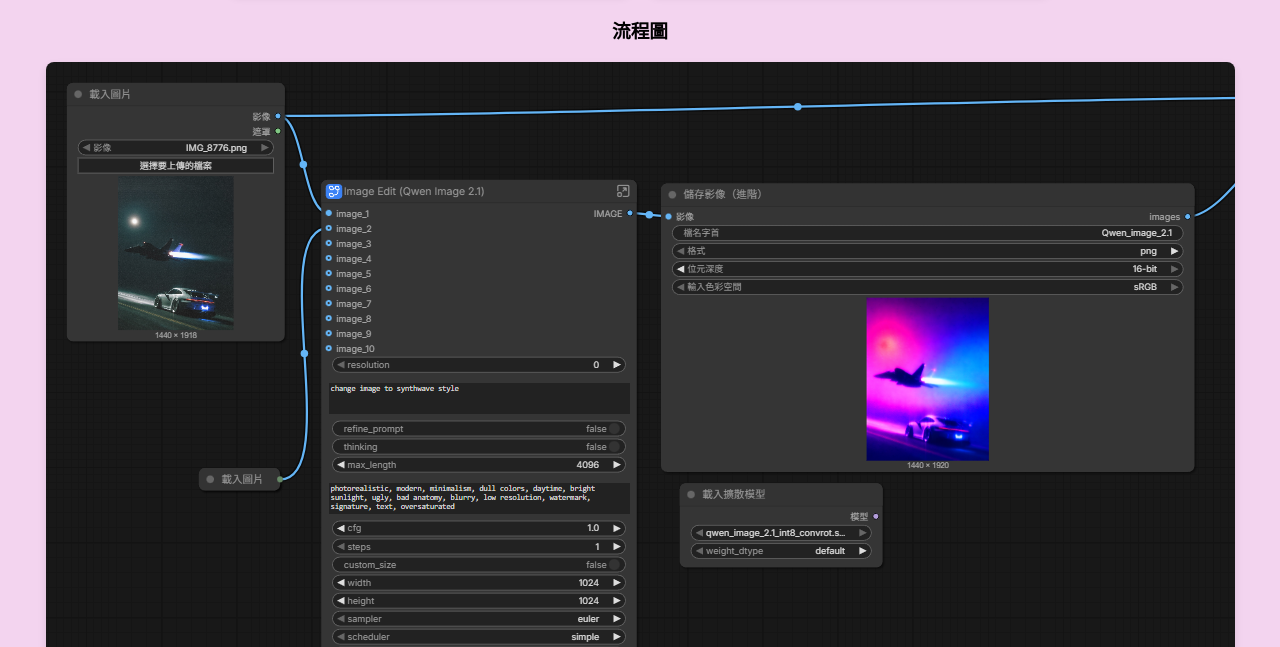
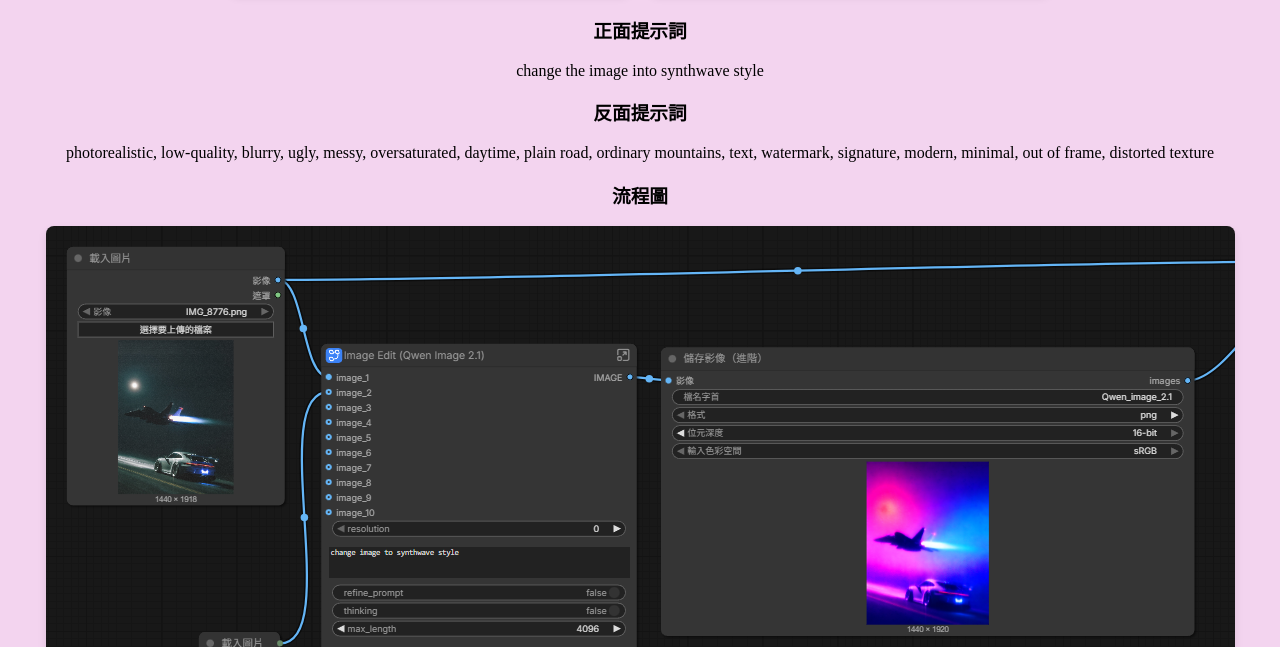
Before and after one commit to Dalanpa5269/Comfy-Homework, a plain HTML site: page index.html in a window 1280 px wide. Shown: the part 453-1100 px from the top of the page. Drawn offline with Linux system fonts and the light colour scheme.

Commit message:
add positive prompt and negative prompt

```diff
--- a/index.html
+++ b/index.html
@@ -19,6 +19,20 @@
             <img src="images/Qwen_Generate_image.png" alt="生成的圖片">
         </div>
     </div>
+    <div class="prompt-gallery">
+        <div class="prompt-card">
+            <h3>正面提示詞</h3>
+            <div class="prompt-box">
+                change the image into synthwave style
+            </div>
+        </div>
+        <div class="prompt-card">
+            <h3>反面提示詞</h3>
+            <div class="prompt-box">
+                photorealistic, low-quality, blurry, ugly, messy, oversaturated, daytime, plain road, ordinary mountains, text, watermark, signature, modern, minimal, out of frame, distorted texture
+            </div>
+        </div>
+    </div>
     <div style="text-align: center;">
         <h3>流程圖</h3>
         <img src="images/process.png" alt="流程圖" class="process-img">
```
